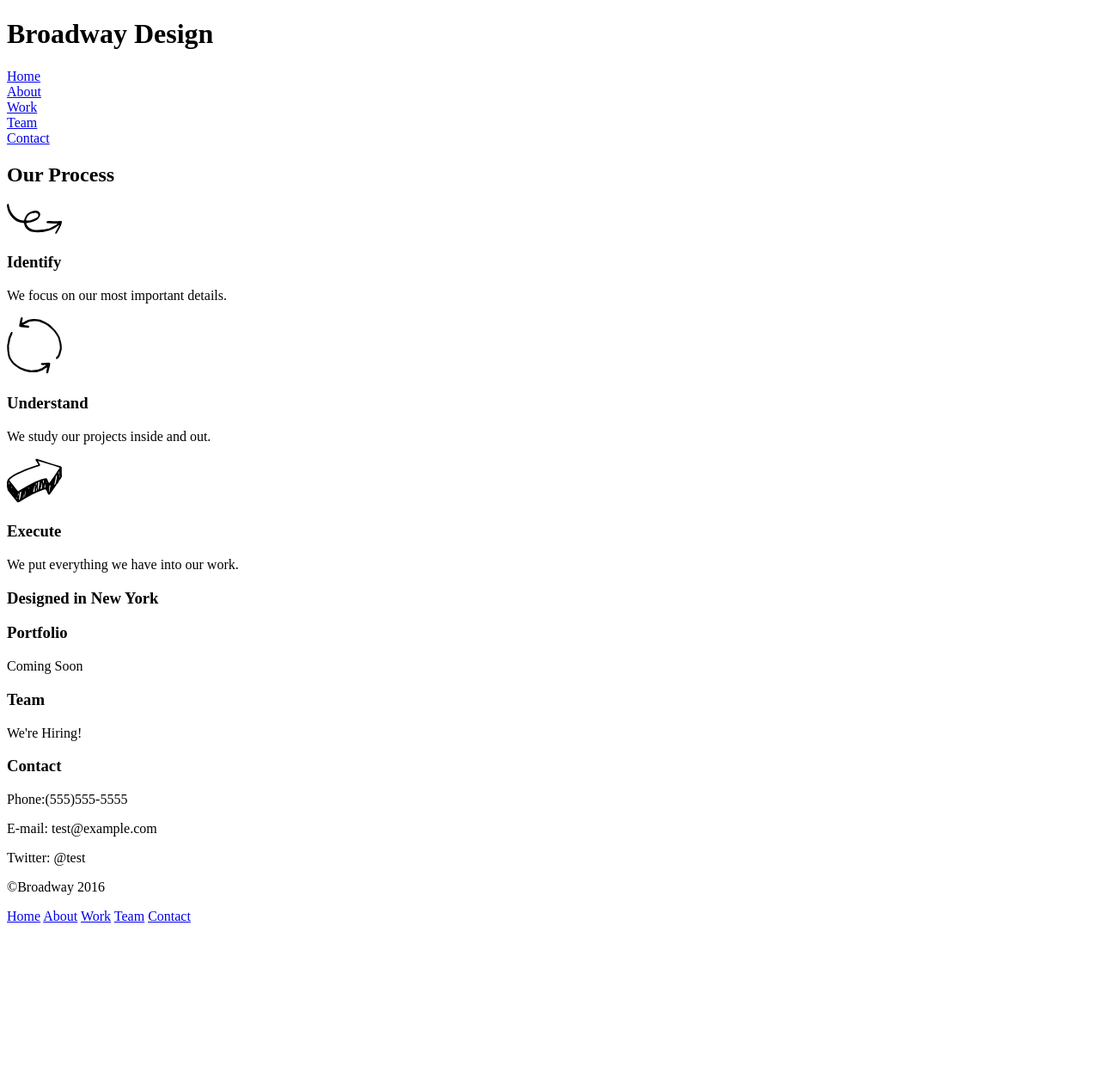
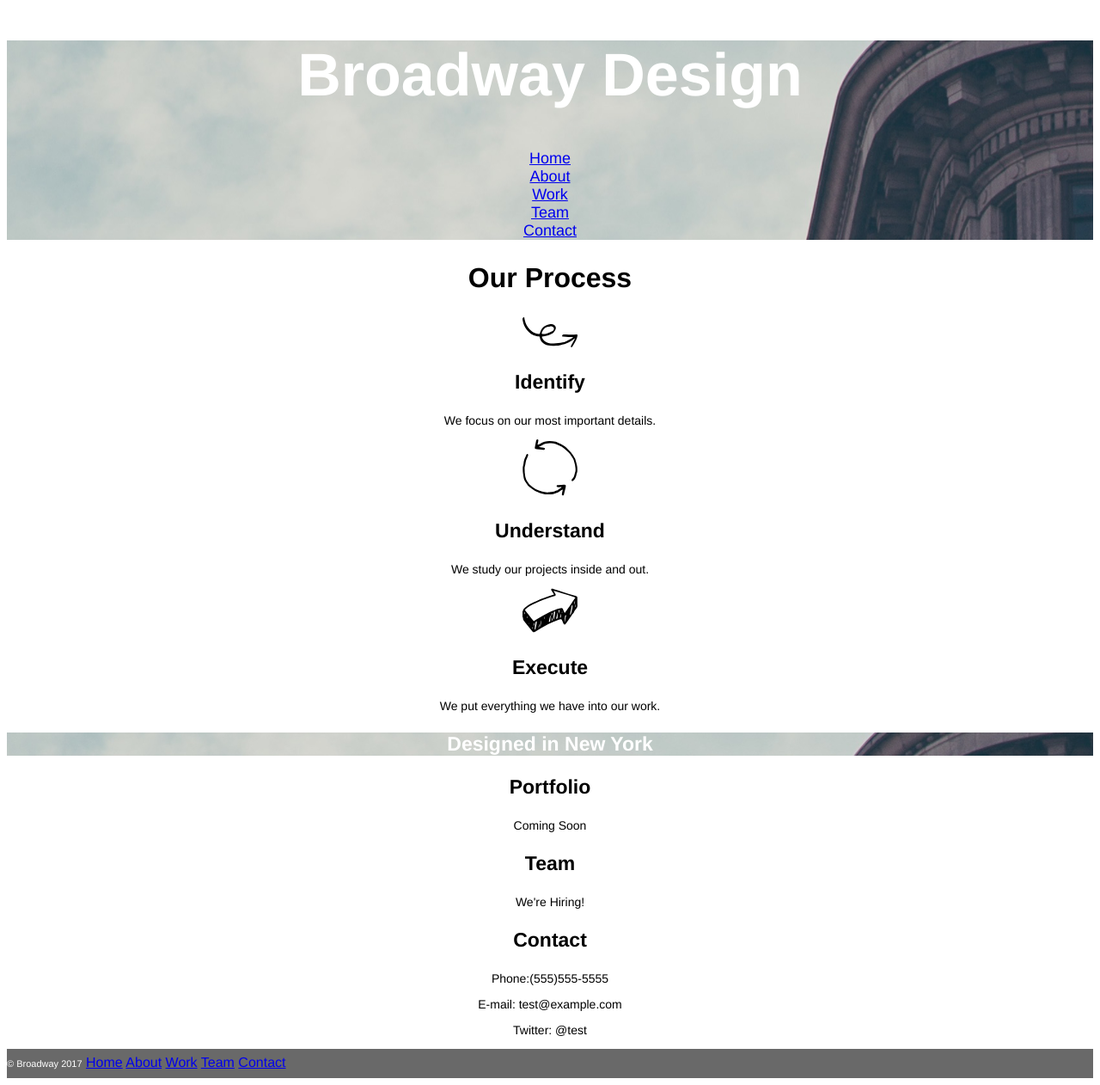
Before and after one commit to cookiesNcrea/Broadway, a plain HTML site: page Index.html in a window 1280 px wide. Shown: the whole page at 86% size. Before the commit the page ends 1083 px from the top, so only its background shows below. Drawn offline with Linux system fonts and the light colour scheme.

Commit message:
finished the css

```diff
--- a/Index.html
+++ b/Index.html
@@ -2,6 +2,7 @@
 <html>
   <head>
     <title>Broadway</title>
+    <link href="./Resources/style.css" type="text/css" rel="stylesheet">
   </head>
   <body>
 
@@ -71,7 +72,7 @@
 
 <!-- New York -->
 
-<h3 class="York">Designed in New York</h3>
+<h3 class="york">Designed in New York</h3>
 
 <!-- Contact Info -->
 
@@ -88,8 +89,8 @@
 
   <!--Bottom Nav Bar-->
 
-<div class="Copyright">
- <p>©Broadway 2016</p>
+<div class="copyright">
+ <p id="copy">© Broadway 2017</p>
   <a href="#home">Home</a>
   <a href="#about">About</a>
   <a href="#work">Work</a>
--- a/Resources/Style.css
+++ b/Resources/Style.css
@@ -0,0 +1,49 @@
+body{
+  text-align: center;
+  font-family: helvetica;
+}
+
+#home{
+  font-size: 70px;
+  font-weight: bold;
+  color: white;
+}
+
+.Navi{
+  font-size: 18px;
+  color: white;
+  background-image: url("./images/flatiron.png");
+}
+
+h2{
+  font-size: 32px;
+  font-weight: bold;
+}
+
+h3{
+  font-size: 23px;
+  font-weight: bold;
+}
+
+p{
+  font-size: 14px;
+}
+
+.york{
+  font-size: 23px;
+  font-weight: bold;
+  color: white;
+  background-image: url("./images/flatiron.png")
+}
+
+.copyright{
+  color: white;
+  background-color: dimgray;
+  background-size: cover;
+  text-align: left;
+}
+
+#copy{
+  display: inline-block;
+  font-size: 11px;
+}
```
Also changed, not shown: Resources/Images/flatiron.png (renamed from Resources/Images/the-flatiron-building.png).
